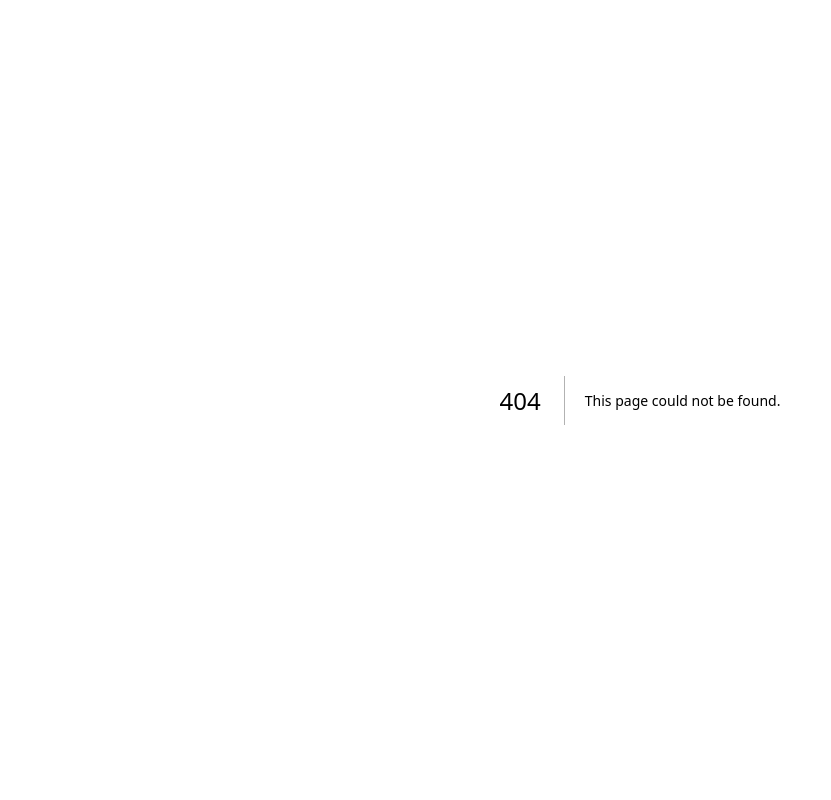
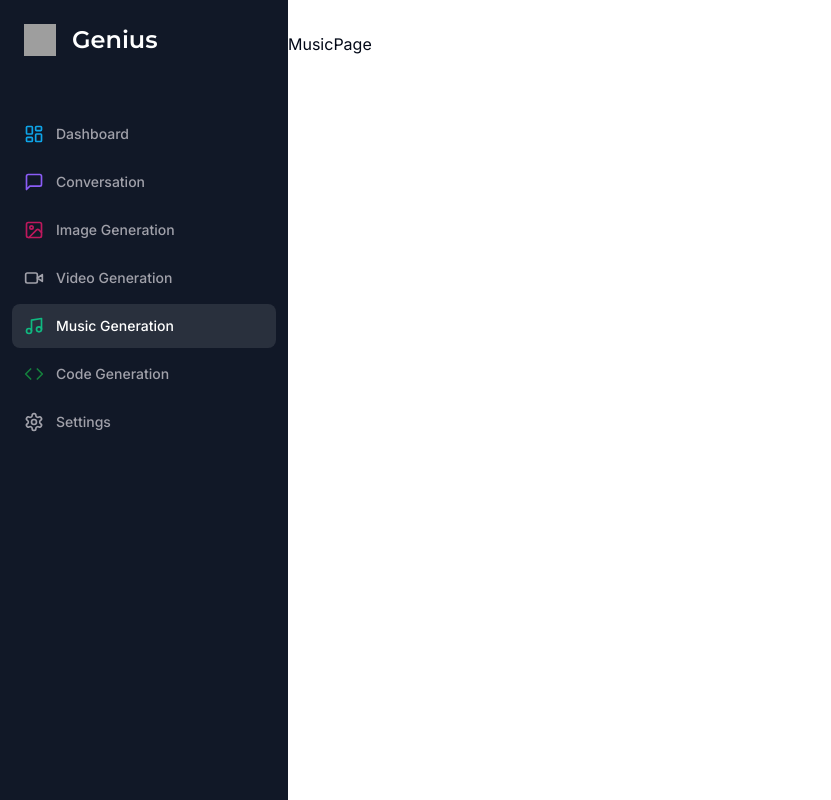
Before and after one commit to MACKINtossh/ai-saas, a Next.js app: page /music in a window 1280 px wide. Before the commit this address had no page. Shown: the whole page, without its empty margins (0-831 px from the left). Built offline with nearby package versions, Linux system fonts and the light colour scheme; grey boxes are pictures that could not be loaded.

Commit message:
created music route

```diff
--- /dev/null
+++ b/app/(dashboard)/(routes)/music/page.tsx
@@ -0,0 +1,11 @@
+import React from 'react'
+
+type Props = {}
+
+const MusicPage = (props: Props) => {
+  return (
+    <div>MusicPage</div>
+  )
+}
+
+export default MusicPage
```
